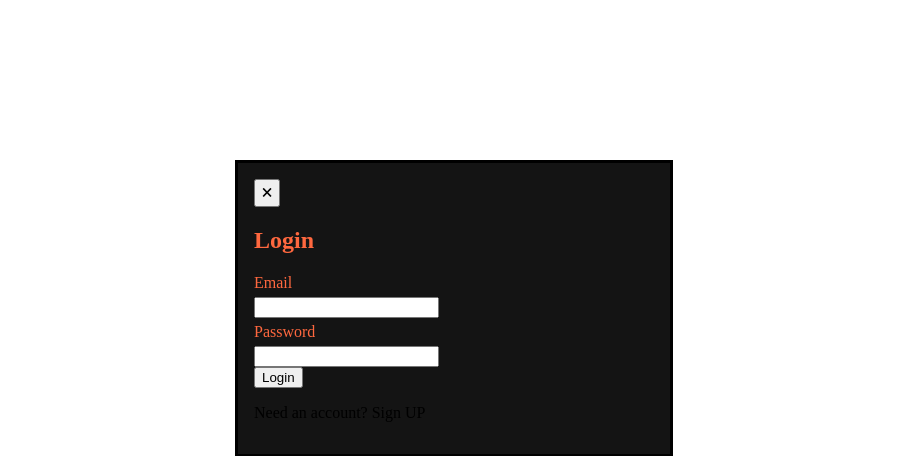
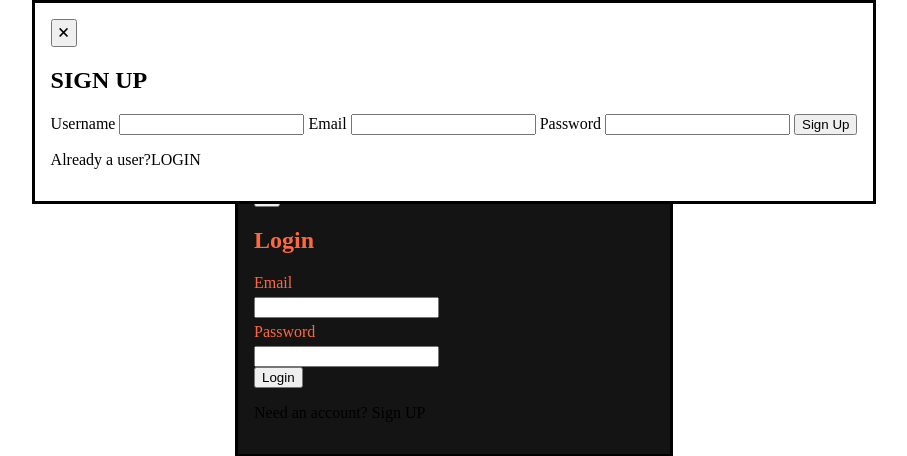
Before and after one commit to devs-toni/movie-house, a PHP site: page / in a window 1280 px wide. Shown: the part 29-485 px from the top of the page, without its empty margins (186-1093 px from the left). Run offline with PHP 8.4, Linux system fonts and the light colour scheme; a stand-in replaces the project's code that opens the database connection; some libraries are stand-ins or nearby versions.

Commit message:
pull modalLogin

```diff
--- a/index.php
+++ b/index.php
@@ -8,8 +8,8 @@ $db = new Repository();
 
 
 
-    $urlImages = "https://image.tmdb.org/t/p/w500";
-    $urlFetch = "https://api.themoviedb.org/3/movie/popular?api_key=f97d6a2165e719275828bcd71a17fccc&language=en-US&page=1";
+$urlImages = "https://image.tmdb.org/t/p/w500";
+$urlFetch = "https://api.themoviedb.org/3/movie/popular?api_key=f97d6a2165e719275828bcd71a17fccc&language=en-US&page=1";
 
 
 Templates::addHeader('Neflis');
@@ -29,5 +29,6 @@ $userButton = "<button class='navbar__button--user'>User</button>";
 
 <?php
 include(SITE_ROOT . '/src/templates/modalLogin.php');
+include(SITE_ROOT . '/src/templates/modalSignUp.php');
 include(SITE_ROOT . '/src/templates/footer.php');
 ?>
--- a/src/templates/header.php
+++ b/src/templates/header.php
@@ -7,13 +7,16 @@ class Templates
 ?>
     <!DOCTYPE html>
     <html lang="en">
+
     <head>
       <meta charset="UTF-8">
       <meta http-equiv="X-UA-Compatible" content="IE=edge">
       <meta name="viewport" content="width=device-width, initial-scale=1.0">
       <link rel="stylesheet" type="text/css" href="./src/styles/css/index.min.css?v=<?php echo (rand()); ?>">
-              <title><?=$title?></title>
+      <script defer src="./src/js/script.js?v=<?php echo (rand()); ?>"></script>
+      <title><?= $title ?></title>
     </head>
+
     <body>
     <?php
   }
@@ -22,6 +25,7 @@ class Templates
   {
     ?>
     </body>
+
     </html>
 <?php
   }
--- /dev/null
+++ b/src/templates/modalSignUp.php
@@ -0,0 +1,14 @@
+<dialog open class="modal-sign-up">
+    <button id="closeSignUp">🗙</button>
+    <h2>SIGN UP</h2>
+    <form>
+        <label id="username-sign-up">Username</label>
+        <input type="text" name="username-sign-up" id="username-sign-up">
+        <label id="email-sign-up">Email</label>
+        <input type="text" name="email-sign-up" id="email-sign-up">
+        <label id="password-sign-up">Password</label>
+        <input type="password" name="password-sign-up" id="password-sign-up">
+        <button>Sign Up</button>
+    </form>
+    <p>Already a user?<span>LOGIN</span></p>
+</dialog>
```
Also changed, not shown: src/js/script.js (added). Lines whose indentation alone changed are shown as unchanged.
